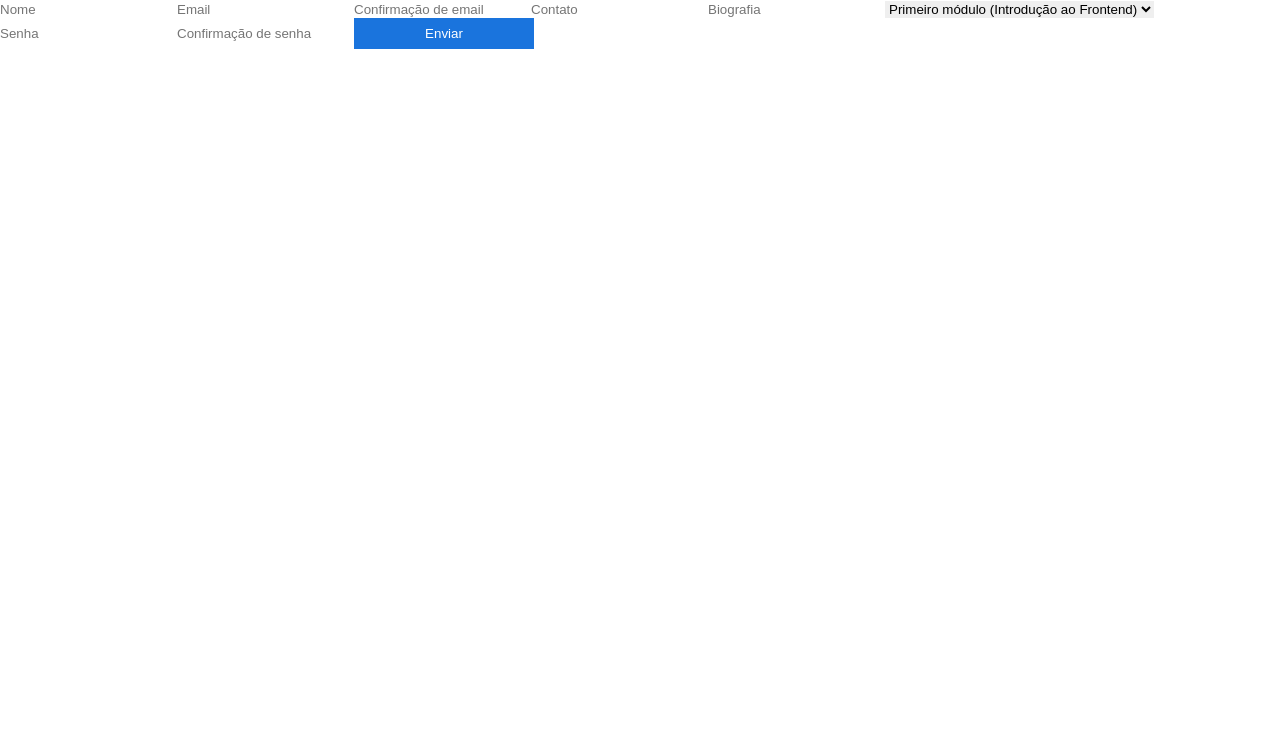
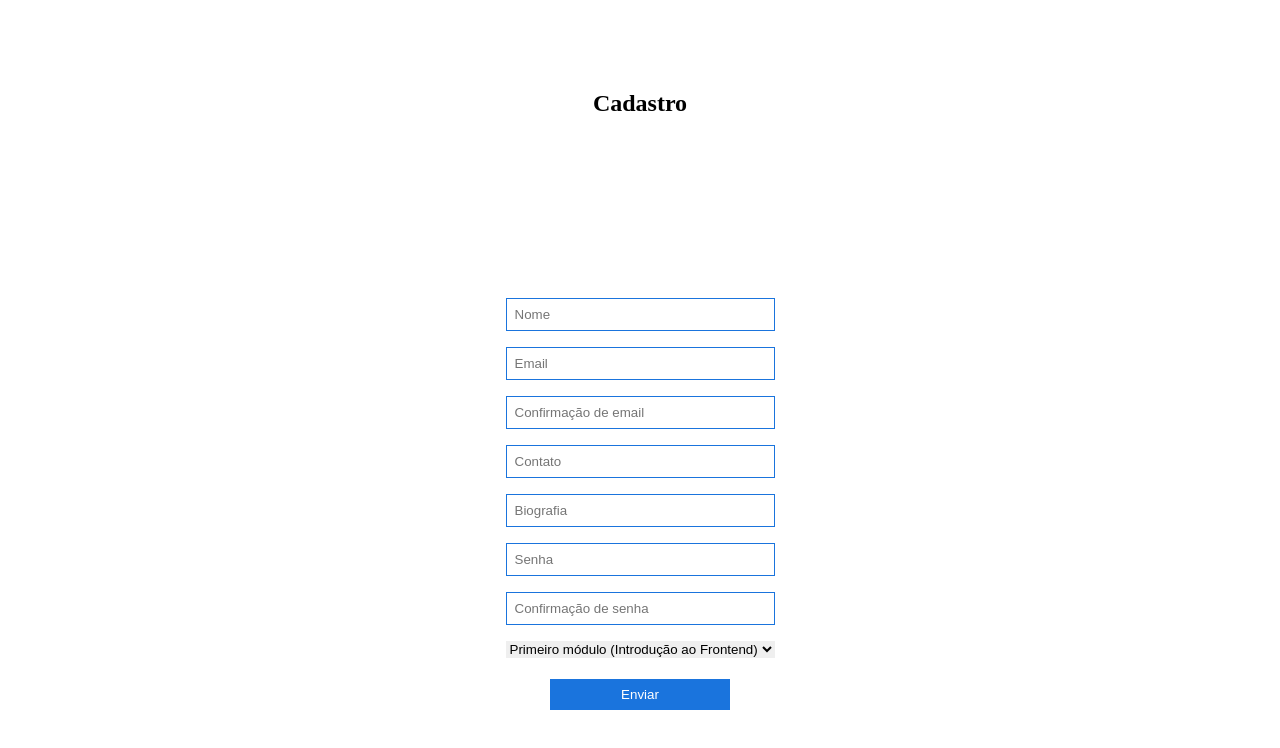
Before and after one commit to LuciraSilva/kenziehub, a React (Create React App) app: page /register in a window 1280 px wide. Shown: the top 748 px of the page. Built offline with nearby package versions, Linux system fonts and the light colour scheme.

Commit message:
style: form component stylized

```diff
--- a/src/components/Form/index.jsx
+++ b/src/components/Form/index.jsx
@@ -2,6 +2,7 @@ import * as yup from "yup";
 import { useForm } from "react-hook-form";
 import { yupResolver } from "@hookform/resolvers/yup";
 import Button from "../Button";
+import { Container } from "./styles";
 const Form = () => {
   const schema = yup.object().shape({
     name: yup.string().required("Campo obrigatório"),
@@ -12,7 +13,6 @@ const Form = () => {
       .required("Campo obrigatório"),
     contact: yup.string().required("Campo obrigatório"),
     bio: yup.string().max(200, "Limite de caracteres excedido"),
-    course_module: yup.string().required("Selecione uma opção"),
     password: yup
       .string()
       .min(6, "Senha mínima de 6 dígitos")
@@ -25,6 +25,7 @@ const Form = () => {
       .string()
       .oneOf([yup.ref("password")], "Senha incorreta")
       .required("Campo obrigatório"),
+    course_module: yup.string().required("Selecione uma opção"),
   });
   const {
     register,
@@ -38,6 +39,8 @@ const Form = () => {
   const handleOnSubmit = (data) => console.log(data);
   console.log(errors);
   return (
+    <Container>
+      <h2>Cadastro</h2>
       <form onSubmit={handleSubmit(handleOnSubmit)}>
         <label htmlFor="">Nome</label>
         <input id="name" type="text" placeholder="Nome" {...register("name")} />
@@ -78,6 +81,27 @@ const Form = () => {
         />
         {errors.bio?.message && <span>{errors.bio.message}</span>}
 
+        <label htmlFor="password">Senha</label>
+        <input
+          id="password"
+          type="password"
+          placeholder="Senha"
+          {...register("password")}
+        />
+        {errors.password?.message && <span>{errors.password.message}</span>}
+
+        <label htmlFor="passwordConfirm">Confirmação de senha</label>
+        <input
+          id="passwordConfirm"
+          type="password"
+          placeholder="Confirmação de senha"
+          {...register("passwordConfirm")}
+          errors={errors.passwordConfirm?.message}
+        />
+        {errors.passwordConfirm?.message && (
+          <span>{errors.passwordConfirm.message}</span>
+        )}
+
         <label htmlFor="course_module">Módulos</label>
         <select
           id="course_module"
@@ -101,29 +125,9 @@ const Form = () => {
           <span>{errors.course_module.message}</span>
         )}
 
-      <label htmlFor="password">Senha</label>
-      <input
-        id="password"
-        type="password"
-        placeholder="Senha"
-        {...register("password")}
-      />
-      {errors.password?.message && <span>{errors.password.message}</span>}
-
-      <label htmlFor="passwordConfirm">Confirmação de senha</label>
-      <input
-        id="passwordConfirm"
-        type="password"
-        placeholder="Confirmação de senha"
-        {...register("passwordConfirm")}
-        errors={errors.passwordConfirm?.message}
-      />
-      {errors.passwordConfirm?.message && (
-        <span>{errors.passwordConfirm.message}</span>
-      )}
-
         <Button type="submit">Enviar</Button>
       </form>
+    </Container>
   );
 };
 export default Form;
--- /dev/null
+++ b/src/components/Form/styles.js
@@ -0,0 +1,20 @@
+import styled from "styled-components";
+
+export const Container = styled.div`
+  height: 100vh;
+  display: flex;
+  flex-direction: column;
+  align-items: center;
+  justify-content: space-around;
+  form {
+    display: flex;
+    flex-flow: column wrap;
+    gap: 1rem;
+    input {
+      border: 1px solid var(--blue);
+    }
+    button {
+      margin: 5px auto 0 auto;
+    }
+  }
+`;
--- a/src/styles/global.js
+++ b/src/styles/global.js
@@ -14,4 +14,7 @@ export default createGlobalStyle`
  }
  label {
      display: none;
+ }
+ input {
+     padding: 0.5rem;
  }`;
```
Lines whose indentation alone changed are shown as unchanged.
